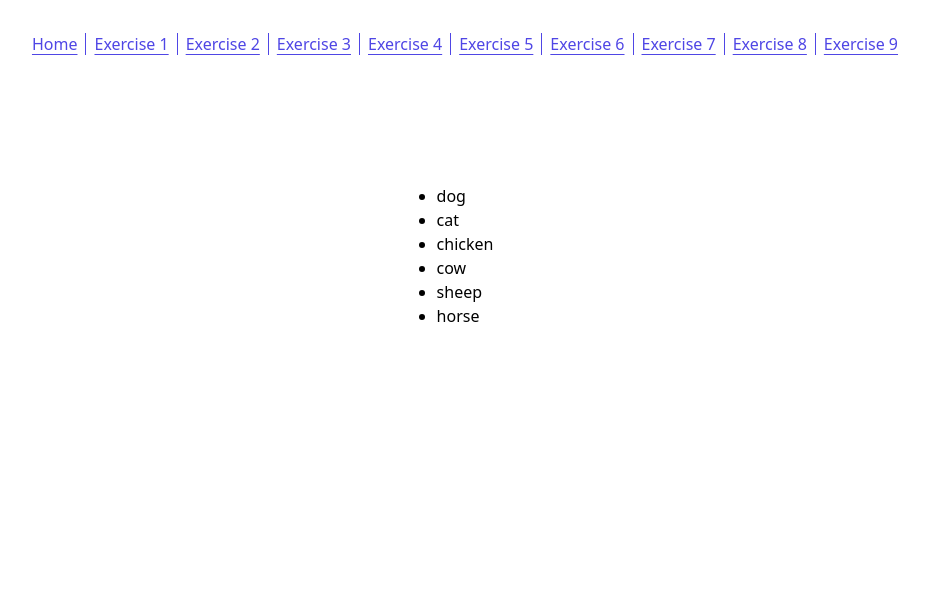
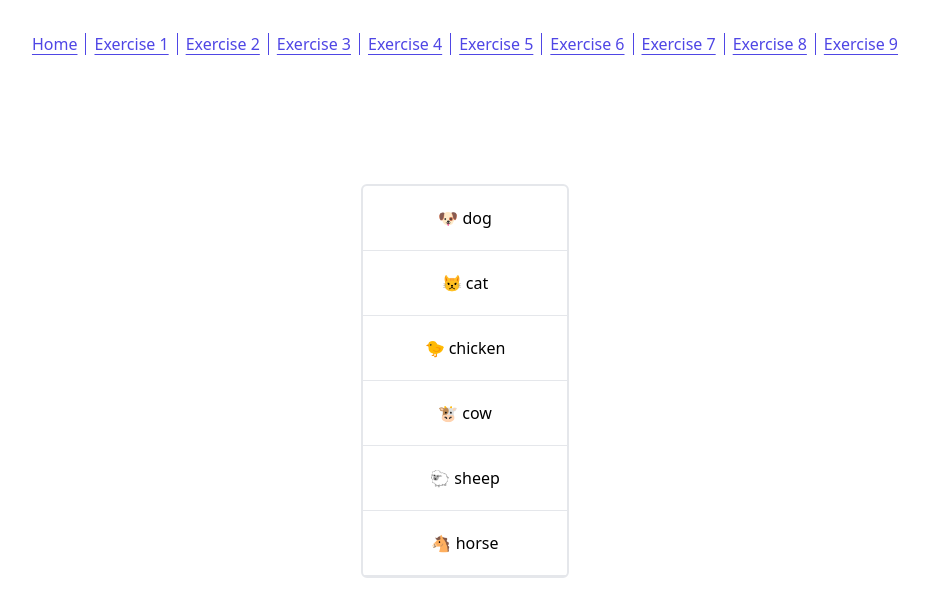
Before and after one commit to MugaboDenys/react-intro-exercises, a React (Vite) app: page / in a window 1280 px wide. Shown: the top 616 px of the page, without its empty margins (175-1104 px from the left). Built offline with nearby package versions, Linux system fonts and the light colour scheme.

Commit message:
Mapping array with component

```diff
--- a/index.html
+++ b/index.html
@@ -4,7 +4,7 @@
     <meta charset="UTF-8" />
     <link rel="icon" type="image/svg+xml" href="/vite.svg" />
     <meta name="viewport" content="width=device-width, initial-scale=1.0" />
-    <title>Vite + React</title>
+    <title>Mapping through a list with custom component</title>
   </head>
   <body>
     <div id="root"></div>
--- a/src/App.jsx
+++ b/src/App.jsx
@@ -1,4 +1,5 @@
 import './App.css'
+import Item from './components/Item';
 
 function App() {
 
@@ -11,7 +12,7 @@ function App() {
   }
 
   const array = genLinks()
-  const array1 = ['dog', 'cat', 'chicken', 'cow', 'sheep', 'horse']
+  const array1 = ['🐶 dog', '😾 cat', '🐤 chicken', '🐮 cow', '🐑 sheep', '🐴 horse']
   return (
     <div className="h-screen flex flex-col items-center ">
       <div>
@@ -19,9 +20,9 @@ function App() {
           <a key={index} href={item.link} className={`px-2 underline underline-offset-4 ${!index == 0 && "border-indigo-600 border-l"} text-indigo-600 `} >{index == 0 ? "Home" : item.text}</a>
         ))}
       </div>
-      <ul className='mt-32 flex flex-col items-start'>
+      <ul className='mt-32 rounded-md w-52 border-2 justify-center flex flex-col items-start'>
           {array1.map(item=>(
-            <li key={item} className="list-disc">{item}</li>
+            <Item key={item}>{item}</Item>
           ))}
       </ul>
     </div>
--- /dev/null
+++ b/src/components/Item.jsx
@@ -0,0 +1,7 @@
+const Item = ({children}) => {
+    return (
+        <li className="border-b w-full py-5">{children}</li>
+     );
+}
+
+export default Item;
```
